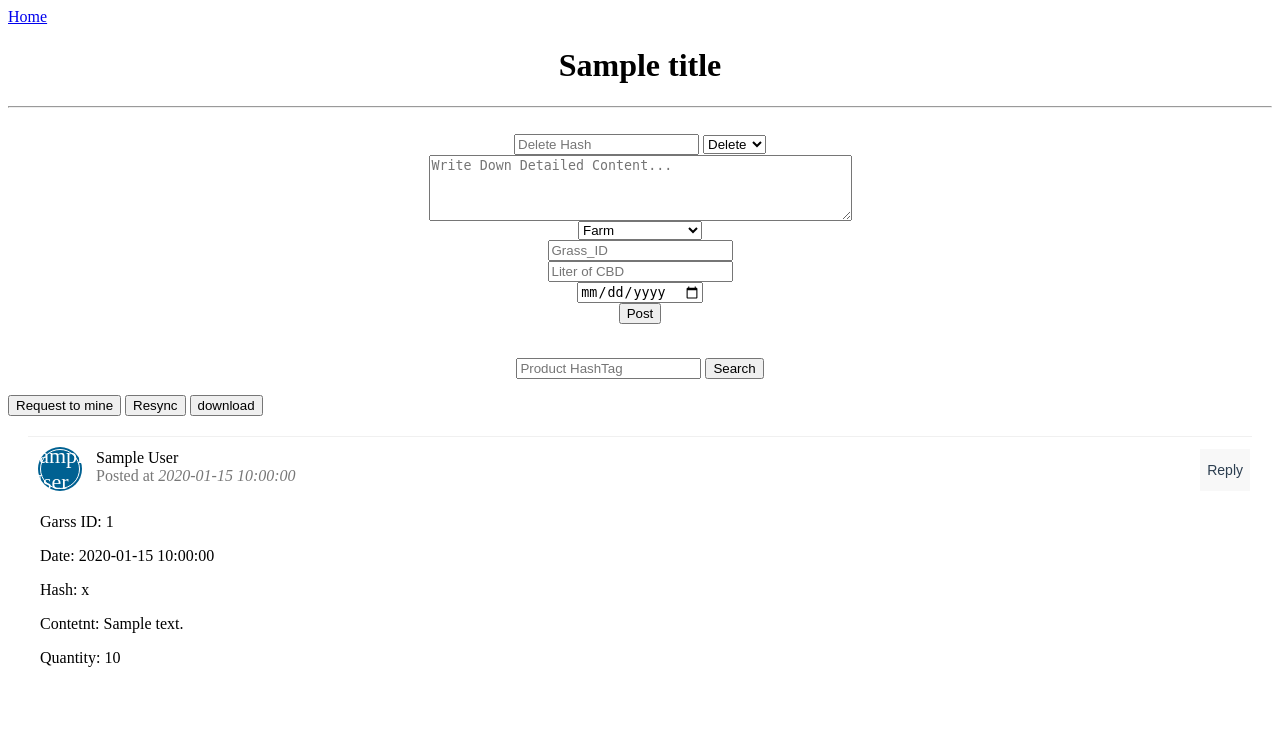
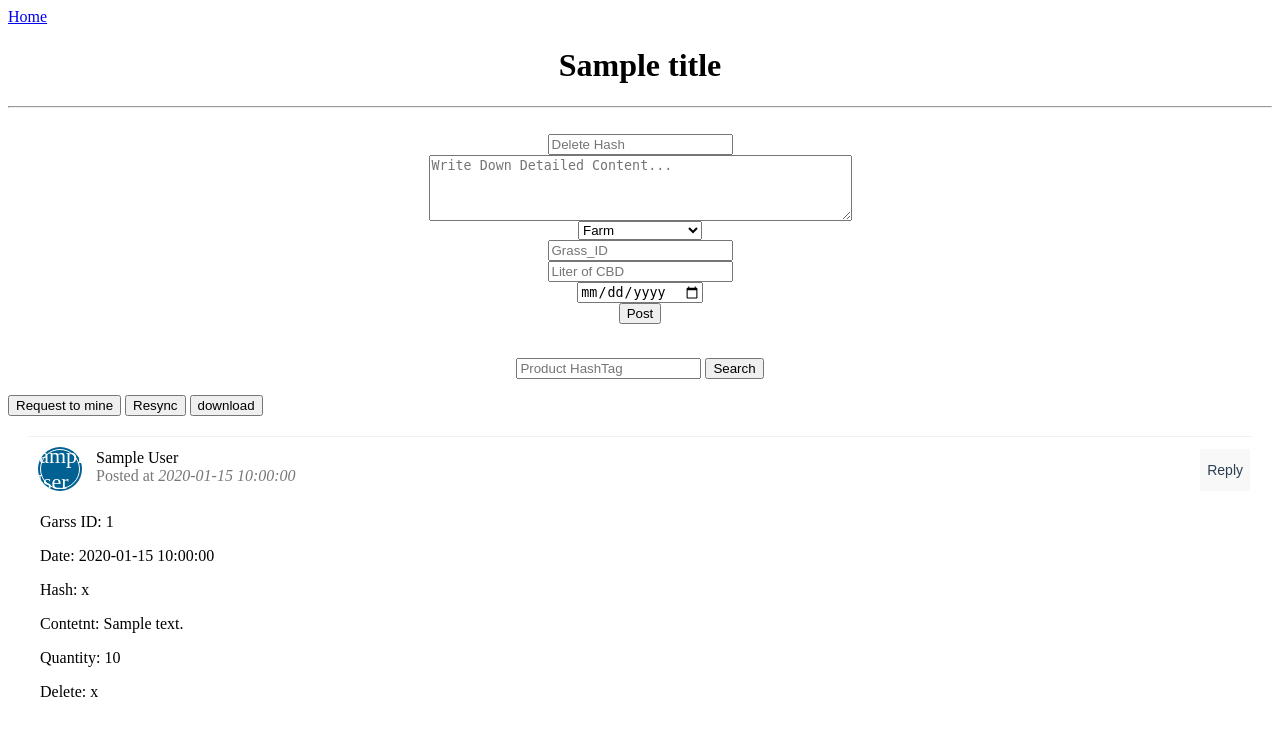
Before and after one commit to ZhangYuu/crop_tracking_blcokchain, a Flask app: template app/templates/index.html in a window 1280 px wide. Shown: the top 736 px of the page. Run offline with Flask 2, Linux system fonts and the light colour scheme; the template is opened without the code that fills it: most values are stand-ins (such as "Sample title", 1, 10 or a date in 2020).

Commit message:
Add files via upload

```diff
--- a/app/templates/index.html
+++ b/app/templates/index.html
@@ -7,10 +7,6 @@
 	<center>
 	<form action="/submit" id="textform" method="post">
 	    <input type="text" name="del_hash" placeholder="Delete Hash">
-	    <select name="operation">
-		  <option value ="Del_blocl">Delete</option>
-		  <option value ="New_block">Create</option>
-		</select>
 		<br>
 	    <textarea name="content" rows="4" cols="50" placeholder="Write Down Detailed Content..."></textarea>
 	    <br>
@@ -19,6 +15,7 @@
 		  <option value ="Oil Factory">Oil Factory</option>
 		  <option value="Medicine Factory">Medicine Factory</option>
 		  <option value="Market">Market</option>
+		  <option value="Delete">Delete</option>
 		</select>
 	    <br>
 	    <input type="text" name="grass_ID" placeholder="Grass_ID">
@@ -62,6 +59,7 @@
 	         <p>Hash: {{post.hash}}</p>
 	         <p>Contetnt: {{post.content}}</p>
 	         <p>Quantity: {{post.quantity}}</p>
+	         <P>Delete: {{post.delete_hash}}
 	      </div>
 	   </div>
 	</div>
```
